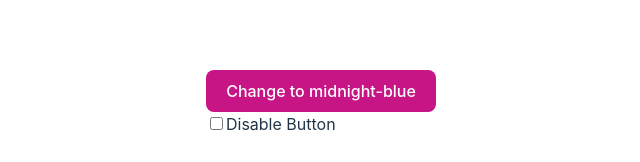
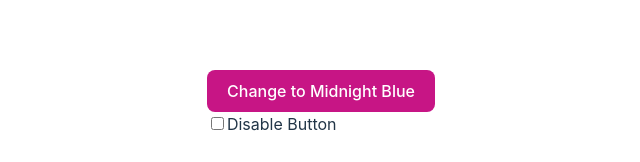
Before and after one commit to Bablu-Mehta/react-testing-by-bpnnie, a React (Vite) app in the folder reaact-testing-app/: page / in a window 1280 px wide. Shown: the part 297-459 px from the top of the page, without its empty margins (319-959 px from the left). Built offline with nearby package versions, Linux system fonts and the light colour scheme.

Commit message:
Update Tests for New Color

```diff
--- a/reaact-testing-app/src/App.jsx
+++ b/reaact-testing-app/src/App.jsx
@@ -1,10 +1,13 @@
 import "./App.css";
 import { useState } from "react";
+import { kebabCaseToTitleCase } from "./helper";
 
 function App() {
   const [buttonColor, setButtonColor] = useState("medium-violet-red");
   const [disabled, setDisabled] = useState(false);
-  const nextColor = buttonColor === "medium-violet-red" ? "midnight-blue" : "medium-violet-red";
+  const nextColorClass =
+    buttonColor === "medium-violet-red" ? "midnight-blue" : "medium-violet-red";
+  const nextColorTitleCase = kebabCaseToTitleCase(nextColorClass);
   const className = disabled ? "grey" : buttonColor;
 
   return (
@@ -12,9 +15,9 @@ function App() {
       <button
         className={className}
         disabled={disabled}
-        onClick={() => setButtonColor(nextColor)}
+        onClick={() => setButtonColor(nextColorClass)}
       >
-        Change to {nextColor}
+        Change to {nextColorTitleCase}
       </button>
       <br />
       <input
```
Also changed, not shown: 1 other file (tests, documents, lock files or other folders).
